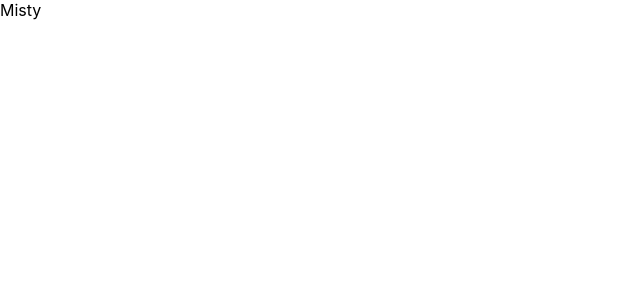
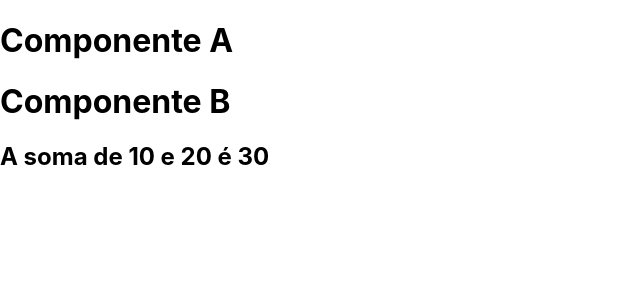
Before and after one commit to emanuelletorress/web-disciplina, a React (Create React App) app in the folder introducao/: page / in a window 1280 px wide. Shown: the top 300 px of the page, without its empty margins (0-640 px from the left). Built offline with nearby package versions, Linux system fonts and the light colour scheme.

Commit message:
Hierarquia de props

```diff
--- a/introducao/src/App.js
+++ b/introducao/src/App.js
@@ -3,20 +3,16 @@ import './App.css';
 //import HelloWorld from './components/00HelloWorld';
 //import Calculadora from './components/01Calculadora';
 //import MyProps from './components/02MyProps';
+import FunctionA from './components/03Hierarquia/FunctionA';
 
-/*
 function App() {
     return (
         <div>
-            <MyProps
-                nome="Emanuelle Torres"
-                idade={24}
-                curso="CC"
-            />
+            <FunctionA/>
         </div>
     );
 }
-*/
+
 
 // ATIVIDADE 00
 /*
@@ -43,10 +39,4 @@ function App() {
 }
 */
 
-function App() {
-    return (
-        <div>Misty</div>
-    )
-}
-
 export default App;
--- /dev/null
+++ b/introducao/src/components/03Hierarquia/FunctionA.jsx
@@ -0,0 +1,12 @@
+import FunctionB from "./FunctionB"
+
+const FunctionA = () => {
+    return (
+        <div>
+            <h1>Componente A</h1>
+            <FunctionB x={10} y={20} />
+        </div>
+    )
+}
+
+export default FunctionA
--- /dev/null
+++ b/introducao/src/components/03Hierarquia/FunctionB.jsx
@@ -0,0 +1,10 @@
+const FunctionB = ({x, y}) => {
+    return (
+        <div>
+            <h1>Componente B</h1>
+            <h2>A soma de {x} e {y} é {x + y}</h2>
+        </div>
+    )
+}
+
+export default FunctionB
```
